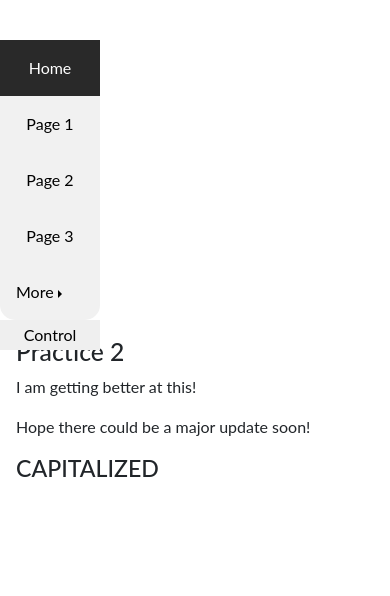
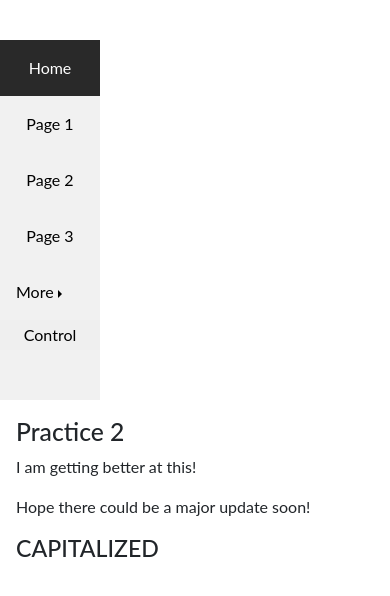
Before and after one commit to Wend3620/wend3620.github.io, a React (Vite) app: page / in a window 390 px wide. Shown: the top 596 px of the page. Built offline with nearby package versions, Linux system fonts and the light colour scheme.

Commit message:
fixing mobile screen issue

```diff
--- a/src/decor/helper.css
+++ b/src/decor/helper.css
@@ -68,8 +68,9 @@ div.content {
 @media screen and (max-width: 700px) {
   .sidebar {
     width: 100%;
-    height: auto;
+    height: 360px;
     position: relative;
+    border-radius: 0px;
   }
   .sidebar a {float: left;}
   div.content {margin-left: 0;}
```
